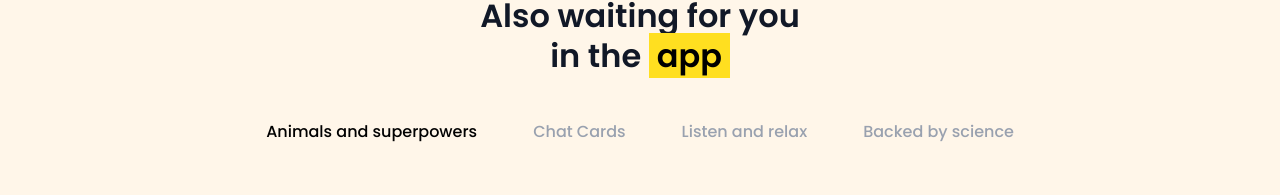
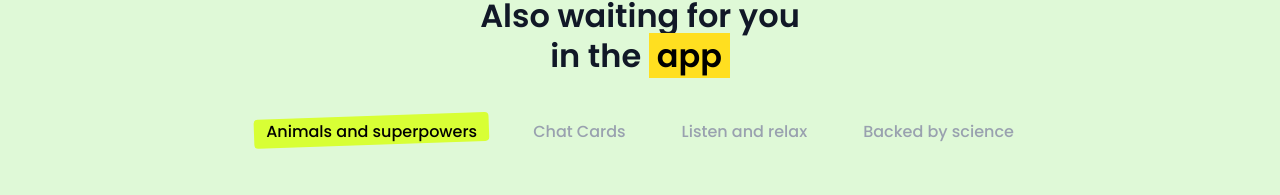
Before and after one commit to nazrinamir/BeresLandingPage, a React (Vite) app in the folder frontend/: page / in a window 1280 px wide. Shown: the part 1645-1840 px from the top of the page. Built offline with nearby package versions, Linux system fonts and the light colour scheme.

Commit message:
Add highlighter for current tab in features

```diff
--- a/frontend/src/FeaturesCarousel.tsx
+++ b/frontend/src/FeaturesCarousel.tsx
@@ -121,8 +121,8 @@ export default function SuperChillSlider() {
   const swiperRefs = useRef<any[]>([]);
 
   return (
-    <section className="py-20 bg-[#fff6e9]">
-      <div className="text-center">
+    <section className="py-20 bg-[#DFF9D7]">
+      <div className="text-center px-2">
         <h2 className="text-4xl font-bold mb-10 text-gray-900">
           Also waiting for you <br />
           in the <mark className="bg-yellow-300 px-2">app</mark>
@@ -139,13 +139,33 @@ export default function SuperChillSlider() {
                   : "text-gray-400 hover:text-gray-700"
                 }`}
             >
-              {/* Neon highlighter background */}
+              {/* Neon highlighter background (animated) */}
               {activeTab === i && (
-                <span className="absolute inset-0 bg-[#d8ff35] rounded-sm rotate-[-2deg] z-[-1]" />
+                <span
+                  className="absolute inset-x-0 top-[4px] bottom-0 bg-[#d8ff35] rounded-sm rotate-[-2deg] z-0 block"
+                  style={{
+                    animation: "markerSwipe 0.25s ease",
+                    transformOrigin: "left",
+                  }}
+                ></span>
               )}
-              {s.title}
+              <span className="relative z-[1]">{s.title}</span>
             </button>
           ))}
+
+          {/* Keyframes for highlight animation */}
+          <style jsx>{`
+    @keyframes markerSwipe {
+      from {
+        transform: scaleX(0) rotate(-2deg);
+        opacity: 0.4;
+      }
+      to {
+        transform: scaleX(1) rotate(-2deg);
+        opacity: 1;
+      }
+    }
+  `}</style>
         </div>
 
         {/* Slider Section */}
```
